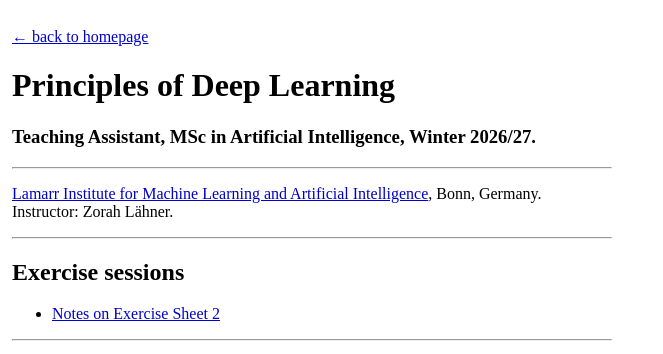
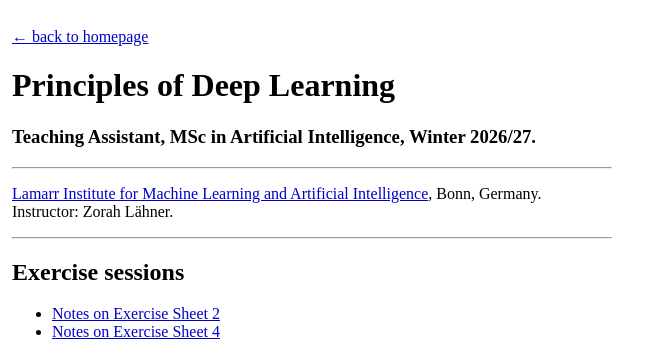
Before and after one commit to JGarru/JGarru.github.io, a plain HTML site: page pdl.html in a window 1280 px wide. Shown: the top 354 px of the page, without its empty margins (0-663 px from the left). Drawn offline with Linux system fonts and the light colour scheme.

Commit message:
Add Exercise Sheet 4 notes to PDL page
Co-Authored-By: Claude Opus 5.5 <noreply@anthropic.com>
Claude-Session: https://claude.ai/code/session_01FN1cXA1Y9oWusGjX53Pix2

```diff
--- a/pdl.html
+++ b/pdl.html
@@ -29,6 +29,7 @@ Instructor: Zorah L&auml;hner.
 
 <ul>
 <li><a href="https://drive.google.com/file/d/1s09cwlxlQal6QmMC7WjJaijjiH6HNQ4W/view?usp=sharing" target="_blank">Notes on Exercise Sheet 2</a></li>
+<li><a href="https://drive.google.com/file/d/1-VapsM_c4LBplBifaCXbCKj4IRJISQ8S/view?usp=sharing" target="_blank">Notes on Exercise Sheet 4</a></li>
 </ul>
 
 <hr>
```
